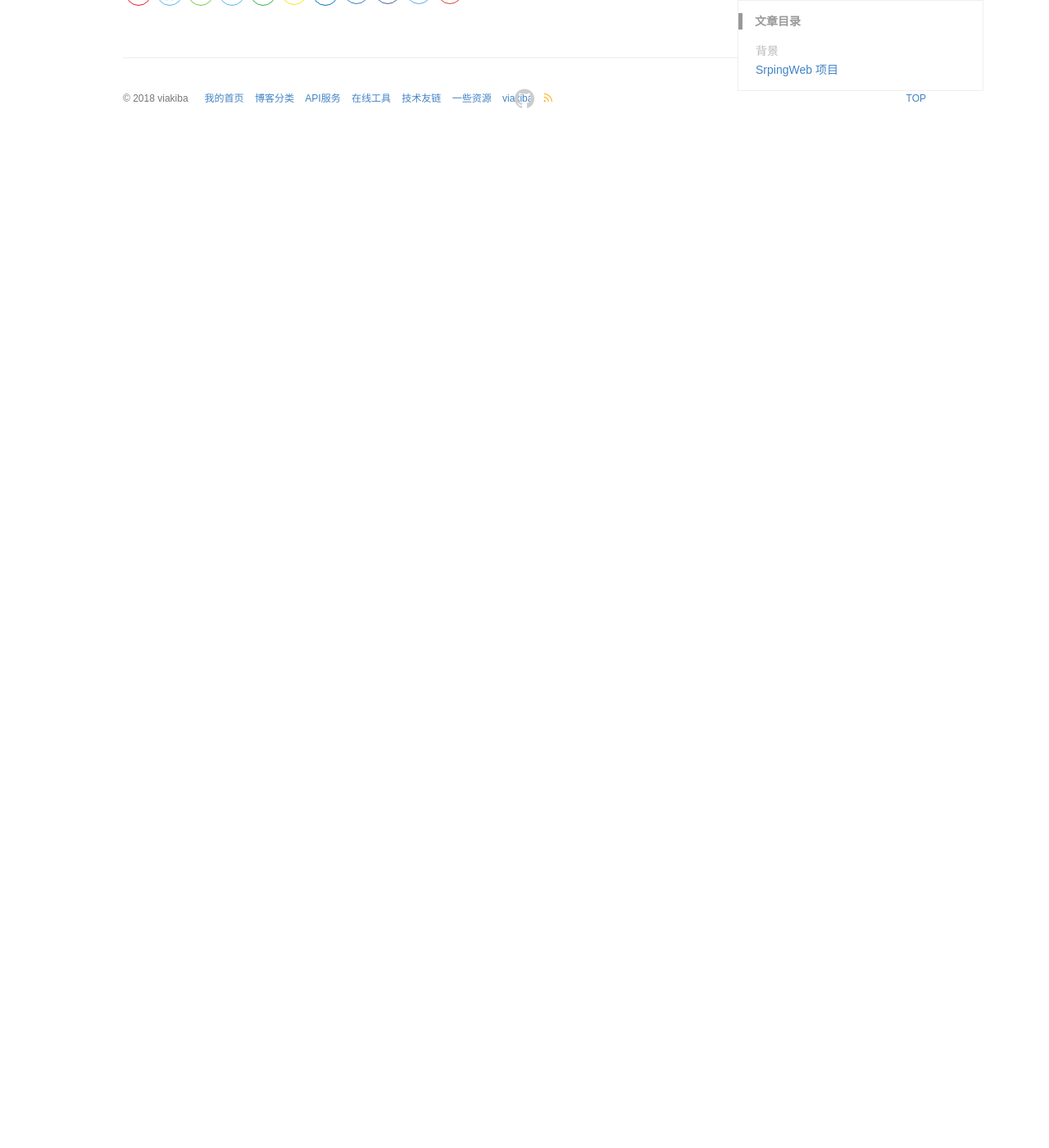
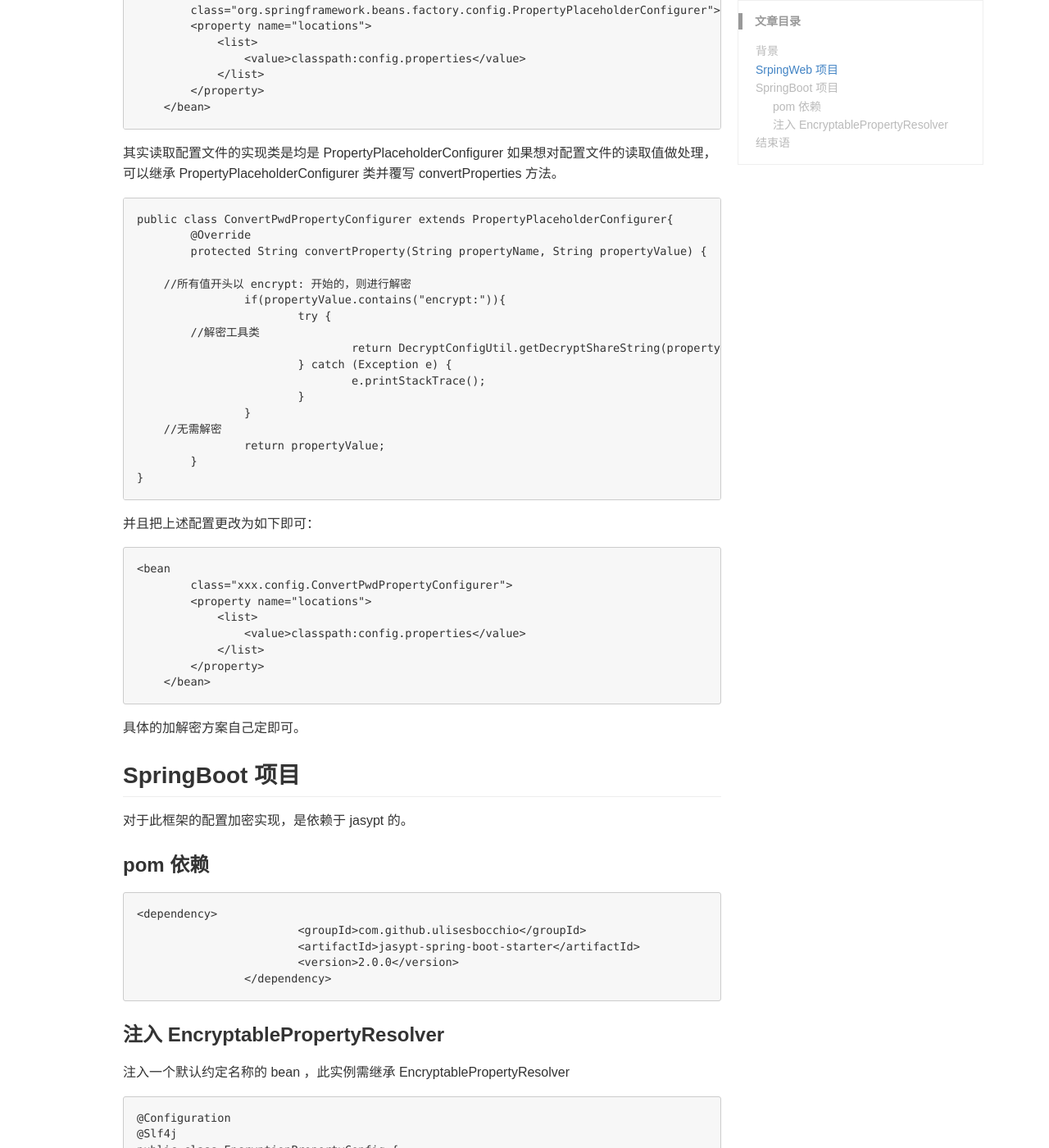
Before and after one commit to viakiba/viakiba.github.io, a Jekyll site: the page built from _posts/2018-08-26-配置文件加密 (Spring).md, in a window 1280 px wide and 1400 px high, scrolled down 520 px. Shown: the whole window at 82% size. Built offline with Jekyll 4.4.1, drawn with Linux system fonts in a browser that asks for light colours; comment, search, counter and statistics services are not loaded; before the commit the page ends 900 px from its top, so only the background shows below that; some of the changed text lies outside the part shown.

Commit message:
完成编辑

````diff
--- a/_posts/2018-08-26-配置文件加密 (Spring).md
+++ b/_posts/2018-08-26-配置文件加密 (Spring).md
@@ -11,3 +11,107 @@
 
 ## SrpingWeb 项目
 基于Spring项目，我们的项目加载配置文件时是如下方式：
+```
+<bean
+        class="org.springframework.beans.factory.config.PropertyPlaceholderConfigurer">
+        <property name="locations">
+            <list>
+                <value>classpath:config.properties</value>
+            </list>
+        </property>
+    </bean>
+```
+其实读取配置文件的实现类是均是 PropertyPlaceholderConfigurer 如果想对配置文件的读取值做处理，可以继承 PropertyPlaceholderConfigurer 类并覆写 convertProperties 方法。
+
+```
+public class ConvertPwdPropertyConfigurer extends PropertyPlaceholderConfigurer{
+	@Override
+	protected String convertProperty(String propertyName, String propertyValue) {
+
+    //所有值开头以 encrypt: 开始的，则进行解密
+		if(propertyValue.contains("encrypt:")){
+			try {
+        //解密工具类
+				return DecryptConfigUtil.getDecryptShareString(propertyValue, false);
+			} catch (Exception e) {
+				e.printStackTrace();
+			}
+		}
+    //无需解密
+		return propertyValue;
+	}
+}
+```
+并且把上述配置更改为如下即可：
+```
+<bean
+        class="xxx.config.ConvertPwdPropertyConfigurer">
+        <property name="locations">
+            <list>
+                <value>classpath:config.properties</value>
+            </list>
+        </property>
+    </bean>
+```
+
+具体的加解密方案自己定即可。
+
+## SpringBoot 项目
+对于此框架的配置加密实现，是依赖于 jasypt 的。
+
+### pom 依赖
+```
+<dependency>
+			<groupId>com.github.ulisesbocchio</groupId>
+			<artifactId>jasypt-spring-boot-starter</artifactId>
+			<version>2.0.0</version>
+		</dependency>
+```
+
+### 注入 EncryptablePropertyResolver
+
+注入一个默认约定名称的 bean ，此实例需继承 EncryptablePropertyResolver
+
+```
+@Configuration
+@Slf4j
+public class EncryptionPropertyConfig {
+
+    @Bean(name="encryptablePropertyResolver")
+    public EncryptablePropertyResolver encryptablePropertyResolver() {
+        return new EncryptionPropertyResolver();
+    }
+}
+```
+
+EncryptionPropertyResolver 实现：
+```
+public class EncryptionPropertyResolver implements EncryptablePropertyResolver {
+
+        @Override
+        public String resolvePropertyValue(String value) {
+            if(StringUtils.isBlank(value)) {
+                return value;
+            }
+            if(value.startsWith("encrypt:")) {
+                 log.debug("密文信息配置"+value);
+                return resolveDESValue(value);
+            }
+            // 不需要解密的值直接返回
+            log.debug("明文信息配置"+value);
+            return value;
+        }
+        //解密实现
+        private String resolveDESValue(String value) {
+            String decryptShareString ="";
+            try{
+                decryptShareString = DecryptConfigUtil.getDecryptShareString(value, true);
+            }catch (Exception e){
+                e.printStackTrace();
+            }
+            return decryptShareString;
+        }
+    }
+```
+## 结束语
+综上是基于Spring框架两种情况的配置文件 加密预处理实现。具体如何实现加密解密逻辑需自己定义，建议：可以使用RSA公钥加密私钥解密的方案，公钥公开出去对需加密的内容进行加密，私钥写进代码里，启动时进行如上操作的解密。（私钥如何管理不做过多探讨）
````
